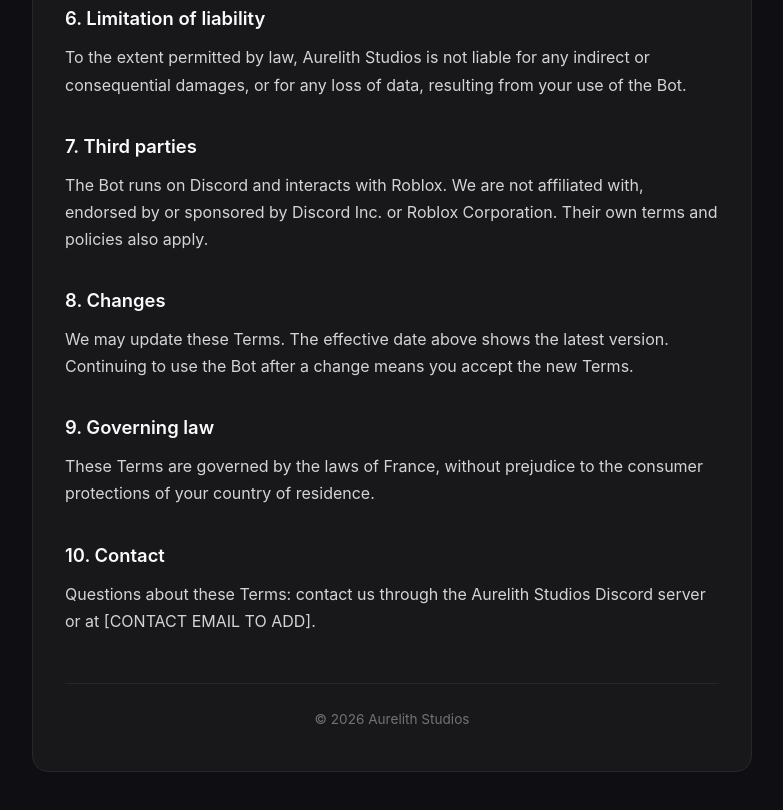
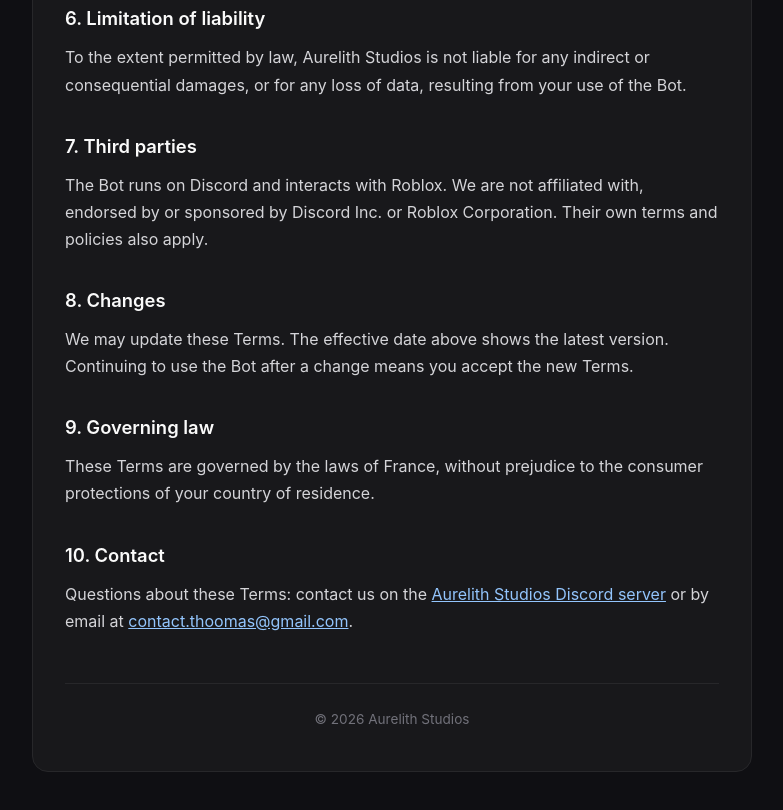
Before and after one commit to qlfThoomas/aurelith-bot-legal, a plain HTML site: page terms.html in a window 1280 px wide. Shown: the part 1217-2027 px from the top of the page, without its empty margins (248-1031 px from the left). Drawn offline with Linux system fonts and the light colour scheme.

Commit message:
Update contact: Discord server + email

```diff
--- a/terms.html
+++ b/terms.html
@@ -110,7 +110,7 @@
     <p>These Terms are governed by the laws of France, without prejudice to the consumer protections of your country of residence.</p>
 
     <h2>10. Contact</h2>
-    <p>Questions about these Terms: contact us through the Aurelith Studios Discord server or at [CONTACT EMAIL TO ADD].</p>
+    <p>Questions about these Terms: contact us on the <a href="https://discord.gg/5pW4vWzFkh" target="_blank" rel="noopener">Aurelith Studios Discord server</a> or by email at <a href="mailto:contact.thoomas@gmail.com">contact.thoomas@gmail.com</a>.</p>
 
     <div class="footer">© 2026 Aurelith Studios</div>
   </div>
```
